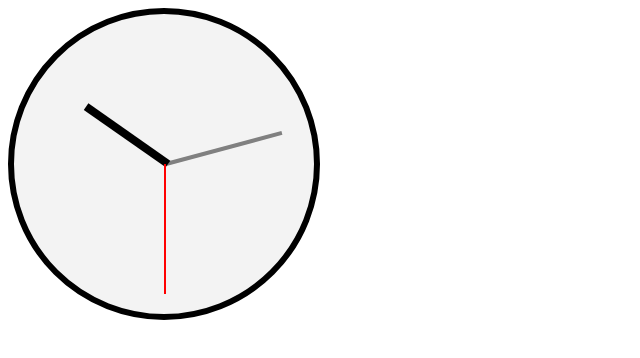
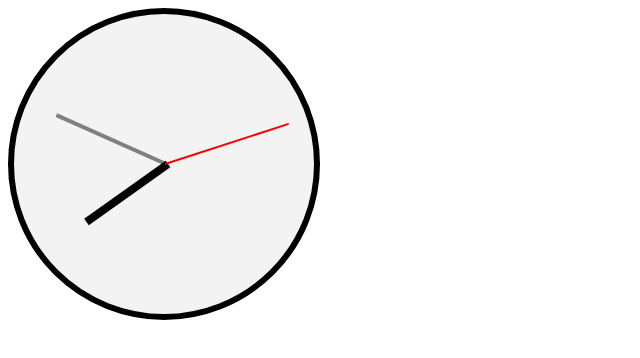
Before and after one commit to spavlov03/WebFundamentals, a plain HTML site: page Clock/index.html in a window 1280 px wide. Shown: the whole page, without its empty margins (0-640 px from the left). Drawn offline with Linux system fonts and the light colour scheme.

Commit message:
Updated Clock

```diff
--- a/Clock/script.js
+++ b/Clock/script.js
@@ -6,7 +6,24 @@ function getSecondsSinceStartOfDay() {
 
 setInterval( function() {
     var time = getSecondsSinceStartOfDay();
+    console.log();
     console.log(time);
     var seconds = document.getElementById("seconds");
-      // your code here
+    var minutes = document.getElementById("minutes");
+    var hour = document.getElementById("hour");
+    seconds.style.transform = 'rotate('+(((new Date().getSeconds())*6)+180)+'deg)';
+    // console.log("Seconds Deg " + seconds.style.transform);
+    minutes.style.transform = 'rotate('+(((new Date().getMinutes())*6+180))+'deg)';
+    // console.log("Minutes Deg" + minutes.style.transform);
+    hour.style.transform = 'rotate('+((((new Date().getHours())*30)+((new Date().getMinutes())*0.5)+((new Date().getSeconds())*(360/43200)))+180)+'deg)';
+    // console.log("Hour Deg" + hour.style.transform);
+
+    // seconds.style.transform = 'rotate('+((time*6)+180)+'deg)';
+    // console.log("Seconds Deg " + seconds.style.transform);
+    // minutes.style.transform = 'rotate('+((time/10)+180)+'deg)';
+    // console.log("Minutes Deg" + minutes.style.transform);
+    // hour.style.transform = 'rotate('+((time/120)+180)+'deg)';
+    // console.log("Hour Deg" + hour.style.transform);
+
+    // your code here
 }, 1000);
--- a/Clock/style.css
+++ b/Clock/style.css
@@ -18,16 +18,19 @@
     background-color: red;
     height: 130px;
     width: 2px;
+    /* transform: rotate(); */
+    /* rotate: 180deg; */
+    /* transition: 5000ms; */
 }
 #hour {
     background-color: black;
     height: 100px;
     width: 8px;
-    transform: rotate(125deg);
+    transform: rotate(225deg);
 }
 #minutes {
     background-color: grey;
     height: 120px;
     width: 4px;
-    transform: rotate(255deg);
+    transform: rotate(0deg);
 }
```
Also changed, not shown: 1 other file.
